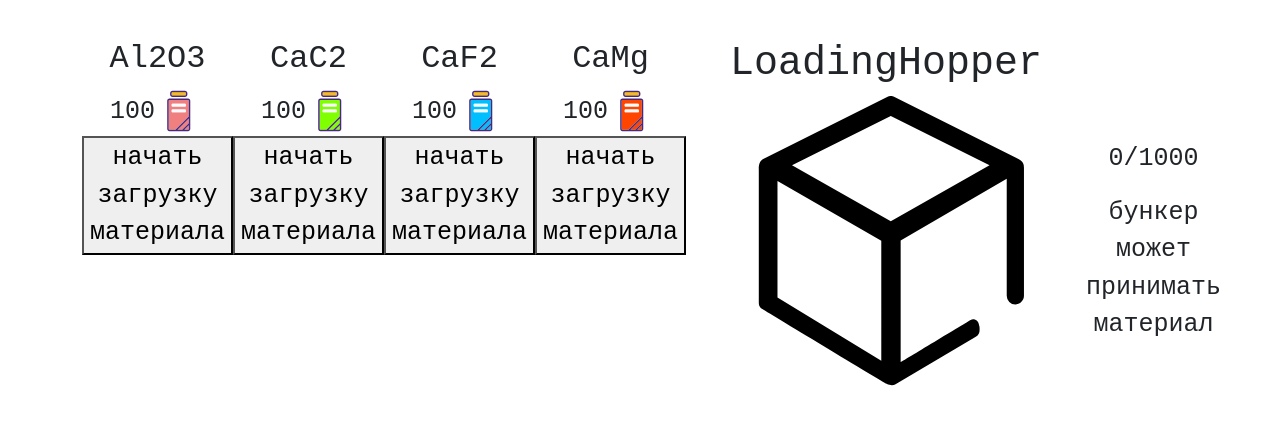
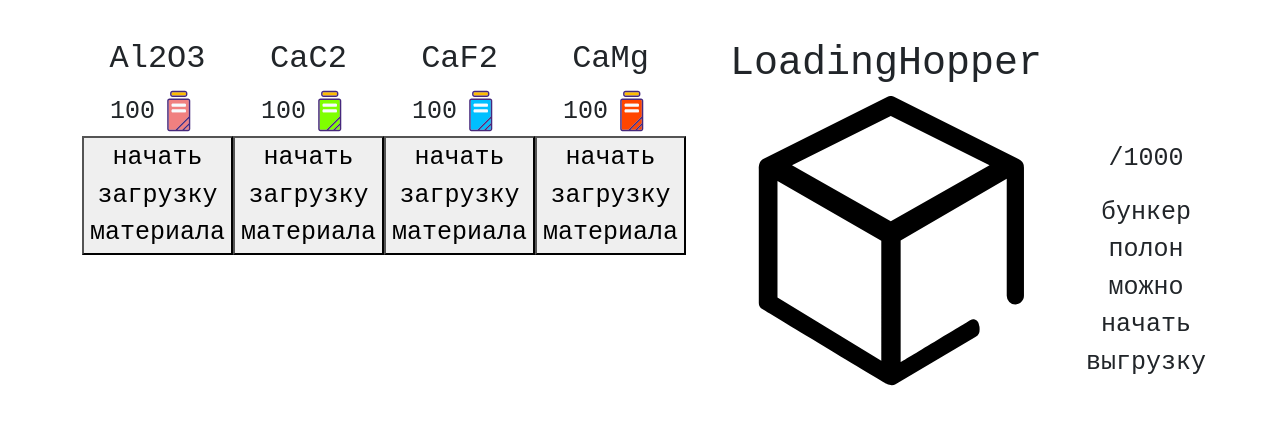
Before and after one commit to IvanGlebov89/test-task, a React (Create React App) app: page / in a window 1280 px wide. Shown: the top 424 px of the page. Built offline with nearby package versions, Linux system fonts and the light colour scheme.

Commit message:
передача материала в бункер

```diff
--- a/src/components/LoadingHopper.jsx
+++ b/src/components/LoadingHopper.jsx
@@ -1,7 +1,10 @@
 import "./LoadingHopper.css";
-const LoadingHopper = () => {
+import { useState } from "react";
+const LoadingHopper = ({ loadingElem }) => {
   const maximumLoad = 1000;
-  let loading = 0;
+  console.log(loadingElem);
+  const { loading, setLoading } = useState(0);
+
   return (
     <div className="LoadingHopper">
       <div>
--- a/src/components/container.jsx
+++ b/src/components/container.jsx
@@ -5,6 +5,11 @@ import substances from "../substances/substances.js";
 import { useState } from "react";
 const Container = () => {
   const [data, setData] = useState(substances);
+  const [load, setLoad] = useState(0);
+
+  const incrementLoad = (el) => {
+    setLoad(el);
+  };
 
   return (
     <div className="container">
@@ -15,10 +20,11 @@ const Container = () => {
           dataValue={dat.quantity}
           dataColor={dat.color}
           dataId={dat.id}
+          onIncrementLoad={incrementLoad}
         />
       ))}
 
-      <LoadingHopper />
+      <LoadingHopper loadingElem={load} />
     </div>
   );
 };
--- a/src/components/material.jsx
+++ b/src/components/material.jsx
@@ -1,11 +1,18 @@
 import { useState } from "react";
 import "./material.css";
-const Material = ({ dataName, dataValue, dataColor, dataId }) => {
+const Material = ({
+  dataName,
+  dataValue,
+  dataColor,
+  dataId,
+  onIncrementLoad,
+}) => {
   const [count, setCount] = useState(dataValue);
   const handleIncrement = (nameEl) => {
     setCount((prevState) => prevState + 1);
     if (count < 1000) {
       console.log(nameEl, count);
+      onIncrementLoad(count);
     } else {
       console.log(count);
     }
```
